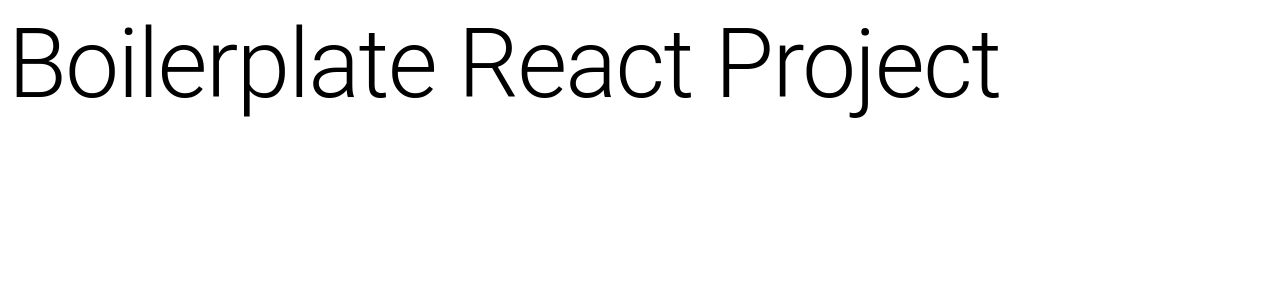
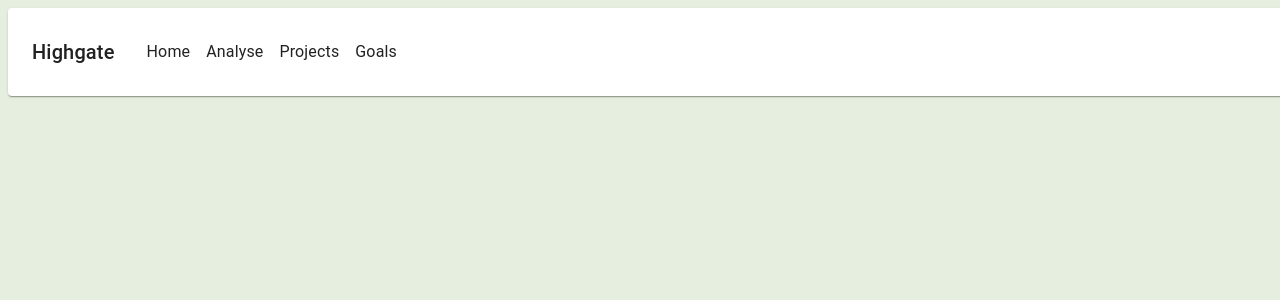
Before and after one commit to nirbhaysinghnarang/highgate_ems, a React (Create React App) app: page /home in a window 1280 px wide. Shown: the top 300 px of the page. Built offline with nearby package versions, Linux system fonts and the light colour scheme.

Commit message:
Add Page Component + Set up routing + add navbard

```diff
--- /dev/null
+++ b/src/App.css
@@ -0,0 +1,4 @@
+body {
+  margin: 0;
+  padding: 0;
+}
--- a/src/App.js
+++ b/src/App.js
@@ -1,9 +1,22 @@
-import { Button, Box, Container, Typography, Stack } from "@mui/material";
-
+import { BrowserRouter as Router, Routes, Route } from "react-router-dom";
+import { Box } from "@mui/system";
+import HomeScreen from "./CoreScreens/HomeScreen";
+import "./App.css";
 function App() {
   return (
-    <Box>
-      <Typography variant="h1">Boilerplate React Project</Typography>
+    <Box
+      sx={{
+        height: "100vh",
+        width: "100vw",
+        backgroundColor: "#E6EFDF",
+        padding: 1,
+      }}
+    >
+      <Router>
+        <Routes>
+          <Route path="/home" element={<HomeScreen />} />
+        </Routes>
+      </Router>
     </Box>
   );
 }
--- /dev/null
+++ b/src/Components/NavBar.js
@@ -0,0 +1,41 @@
+import React from "react";
+import { Stack, Typography, Toolbar, Box, Button, Paper } from "@mui/material";
+import { styled } from "@mui/material/styles";
+
+const APP_BAR_MOBILE = 64;
+const APP_BAR_DESKTOP = 88;
+
+const ToolbarStyle = styled(Toolbar)(({ theme }) => ({
+  height: APP_BAR_MOBILE,
+  transition: theme.transitions.create(["height", "background-color"], {
+    easing: theme.transitions.easing.easeInOut,
+    duration: theme.transitions.duration.shorter,
+  }),
+  [theme.breakpoints.up("md")]: {
+    height: APP_BAR_DESKTOP,
+  },
+}));
+
+export default function NavBar() {
+  return (
+    <Box sx={{ flexGrow: 1 }}>
+      <ToolbarStyle style={{ flex: 1, justifyContent: "space-between" }}>
+        <Stack
+          direction="row"
+          flex={1}
+          sx={{ flexGrow: 1 }}
+          justifyContent="space-around"
+          alignItems={"center"}
+          spacing={2}
+        >
+          <Typography variant="h6">Highgate</Typography>
+          <Box sx={{ flexGrow: 1 }} />
+          <Typography>Home</Typography>
+          <Typography>Analyse</Typography>
+          <Typography>Projects</Typography>
+          <Typography>Goals</Typography>
+        </Stack>
+      </ToolbarStyle>
+    </Box>
+  );
+}
--- /dev/null
+++ b/src/Components/Page.js
@@ -0,0 +1,23 @@
+import PropTypes from "prop-types";
+import { Helmet } from "react-helmet-async";
+import { forwardRef } from "react";
+import NavBar from "./NavBar";
+import { Card, Box } from "@mui/material";
+// ----------------------------------------------------------------------
+const Page = forwardRef(({ children, title = "", ...other }, ref) => (
+  <Card ref={ref} {...other}>
+    <Helmet>
+      <title>{title}</title>
+    </Helmet>
+    <NavBar></NavBar>
+
+    {children}
+  </Card>
+));
+
+Page.propTypes = {
+  children: PropTypes.node.isRequired,
+  title: PropTypes.string,
+};
+
+export default Page;
--- /dev/null
+++ b/src/CoreScreens/HomeScreen.js
@@ -0,0 +1,21 @@
+import { styled } from "@mui/material/styles";
+import { Box, Container, Typography, Stack } from "@mui/material";
+import Page from "../Components/Page";
+import { Toolbar } from "@mui/material";
+import NavBar from "../Components/NavBar";
+const RootStyle = styled(Page)(({ theme }) => ({
+  overflowY: "scroll",
+  [theme.breakpoints.up("md")]: {
+    display: "flex",
+  },
+}));
+
+export default function HomeScreen() {
+  return (
+    <RootStyle title="Home | Highgate EMS ">
+      <Container maxWidth="lg">
+        <Box component="main" sx={{ flexGrow: 1, p: 3 }}></Box>
+      </Container>
+    </RootStyle>
+  );
+}
```
Also changed, not shown: package.json (+11 -9 lines), 1 other file (tests, documents, lock files or other folders).
